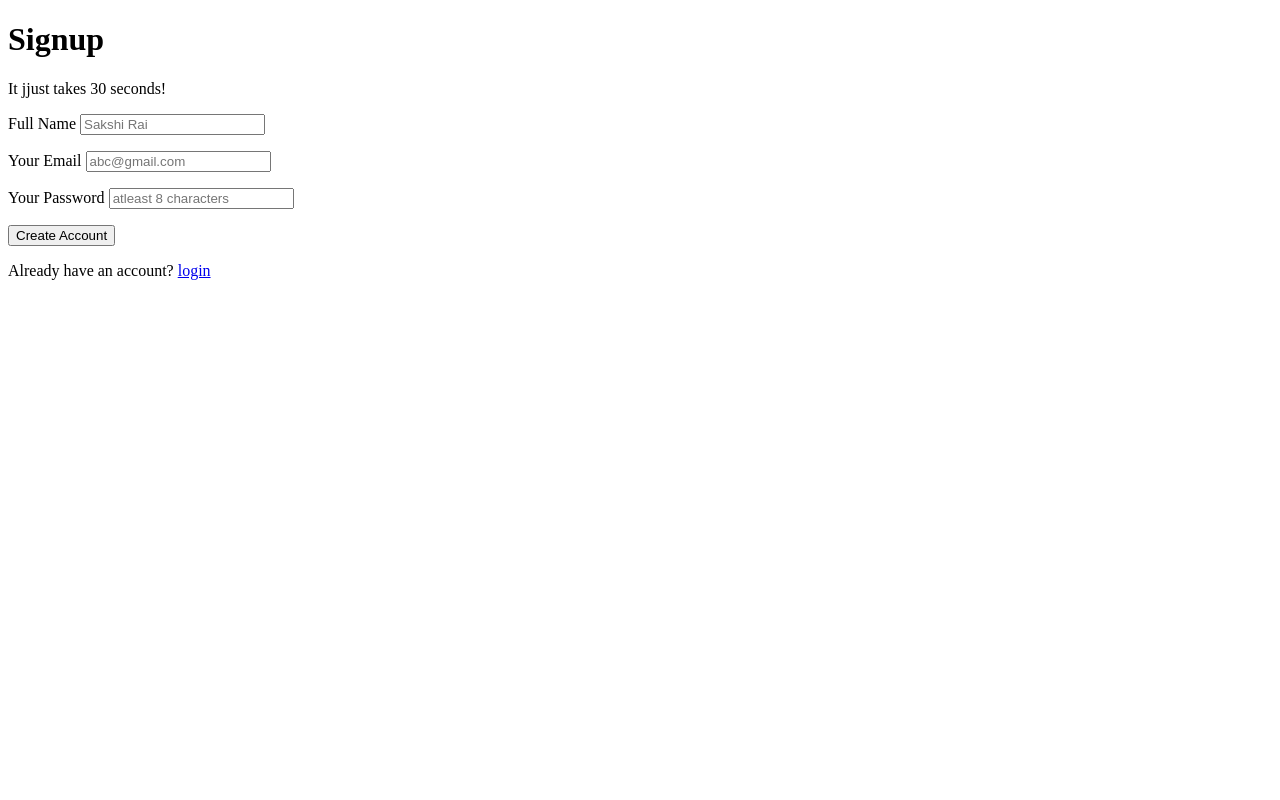
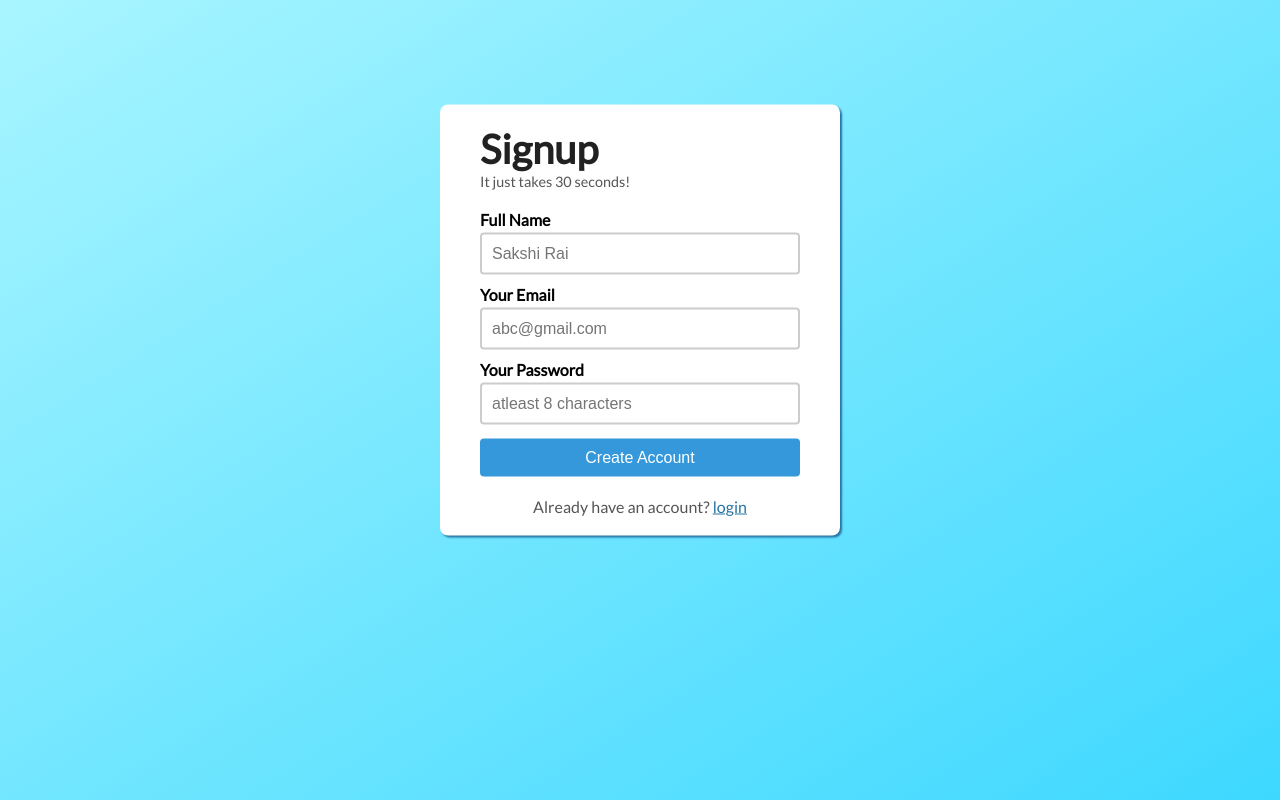
Before and after one commit to sakshi1feb/Web-Dev-Mini-Projects, a plain HTML site: page SignupPage01/index.html in a window 1280 px wide. Drawn offline with Linux system fonts and the light colour scheme.

Commit message:
modified glassmorphic signup page

```diff
--- a/SignupPage01/index.html
+++ b/SignupPage01/index.html
@@ -12,7 +12,7 @@
         <div class="inner-box">
             <div class="signup-header">
                 <h1>Signup</h1>
-                <p>It jjust takes 30 seconds!</p>
+                <p>It just takes 30 seconds!</p>
             </div>
             <div class="signup-body">
                 <form action="">
--- a/SignupPage01/style.css
+++ b/SignupPage01/style.css
@@ -0,0 +1,68 @@
+@import url('https://fonts.googleapis.com/css2?family=Lato&display=swap');
+
+*{
+    padding:0;
+    margin:0;
+    box-sizing: border-box;
+}
+body{
+    font-family:"lato", sans-serifff;
+}
+.outer-box{
+    width: 100vw;
+    height: 100vh;
+    background: linear-gradient(to top left, #3ed8ff,#a8f5ff);
+}
+.inner-box{
+    width: 400px;
+    margin:0 auto;
+    position: relative;
+    top:40%;
+    transform: translateY(-50%);
+    padding: 20px 40px;
+    background-color: white;
+    border-radius: 8px;
+    box-shadow: 2px 2px 2px #2773a5;
+}
+.signup-header h1{
+    font-size: 2.5rem;
+    color:#212121;
+}
+.signup-header p{
+    font-size: 0.9rem;
+    color: #555;
+}
+.signup-body{
+    margin: 20px 0;
+}
+.signup-body form p{
+    margin: 10px 0;
+}
+.signup-body p label{
+    display: block;
+    font-weight: bold;
+}
+.signup-body p input{
+    width: 100%;
+    margin-top: 4px;
+    padding: 10px;
+    border: 2px solid #cccccc;
+    border-radius:4px;
+    font-size:1rem;
+}
+.signup-body p input[type="submit"]{
+    background-color: #3498db;
+    border: none;
+    color:white;
+    cursor: pointer;
+}
+.signup-body p input[type="submit"]:hover{
+    background-color: #2773a5;
+}
+.signup-footer p{
+        color: #555;
+        text-align: center;
+}
+.signup-footer p a{
+    color:#2773a5;
+}
```
